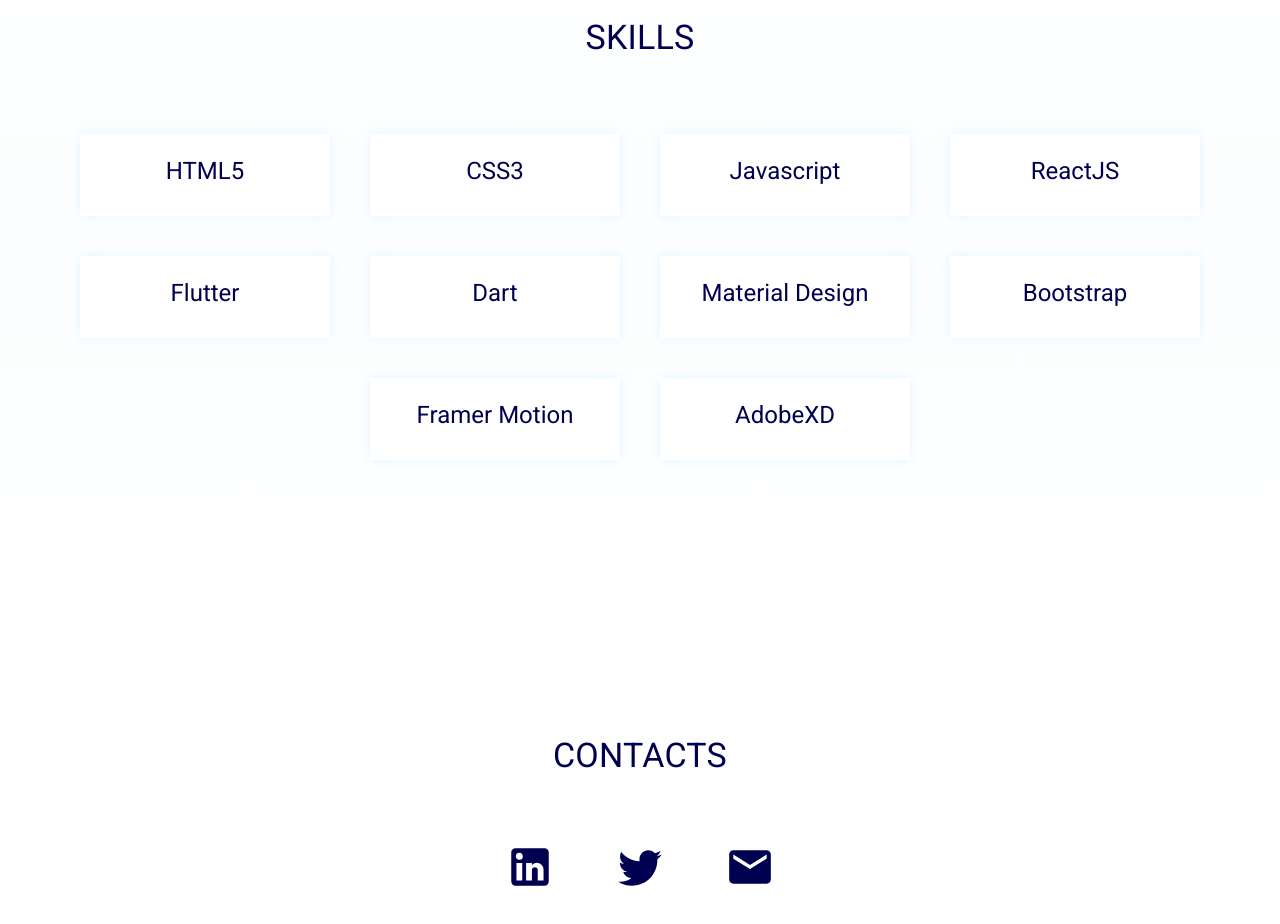
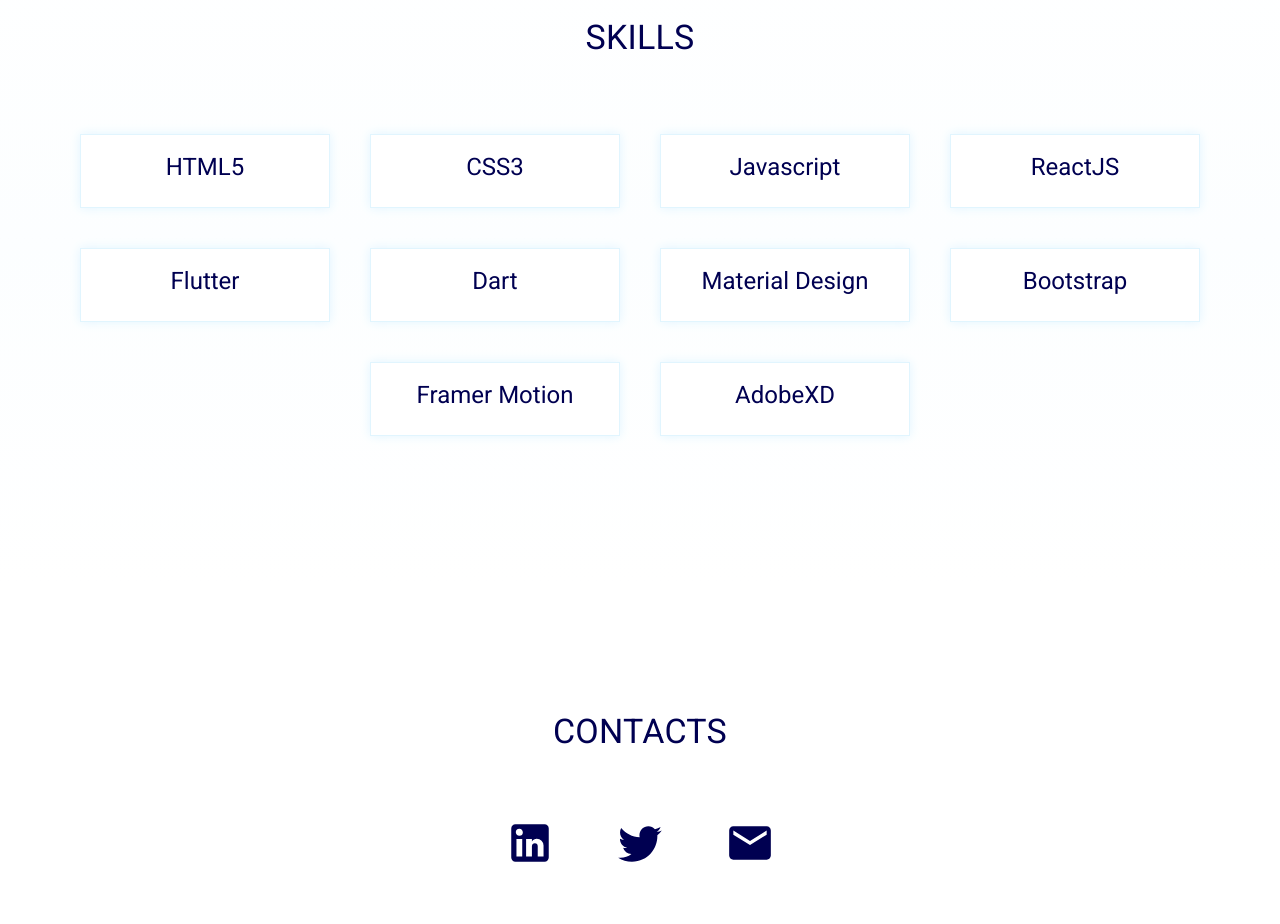
Before and after one commit to krishnatandon1208/KrishnaTandonProfile, a React (Create React App) app: page / in a window 1280 px wide. Shown: the part 1620-2544 px from the top of the page. Built offline with nearby package versions, Linux system fonts and the light colour scheme.

Commit message:
Style update

```diff
--- a/src/App.js
+++ b/src/App.js
@@ -25,6 +25,3 @@
 }
 
 export default App;
-
-//#000051
-//#ffeb3b
--- a/src/section/Skills.js
+++ b/src/section/Skills.js
@@ -24,9 +24,10 @@
 		textAlign: 'center',
 		transition: '0.5s',
 		borderRadius: 0,
-		border: `5px solid transparent`,
+		//border: `5px solid transparent`,
 		//boxShadow: `10px 10px 0 0 ${lightblue}, -10px -10px 0 0 ${blue}`,
 		backgroundColor: `#FFFFFF`,
+		border: '1px solid #e1f5fe',
 		color: `${blue}`,
 		boxShadow: '0px 0px 10px 0 #e1f5fe',
 		'&:hover': {
```
